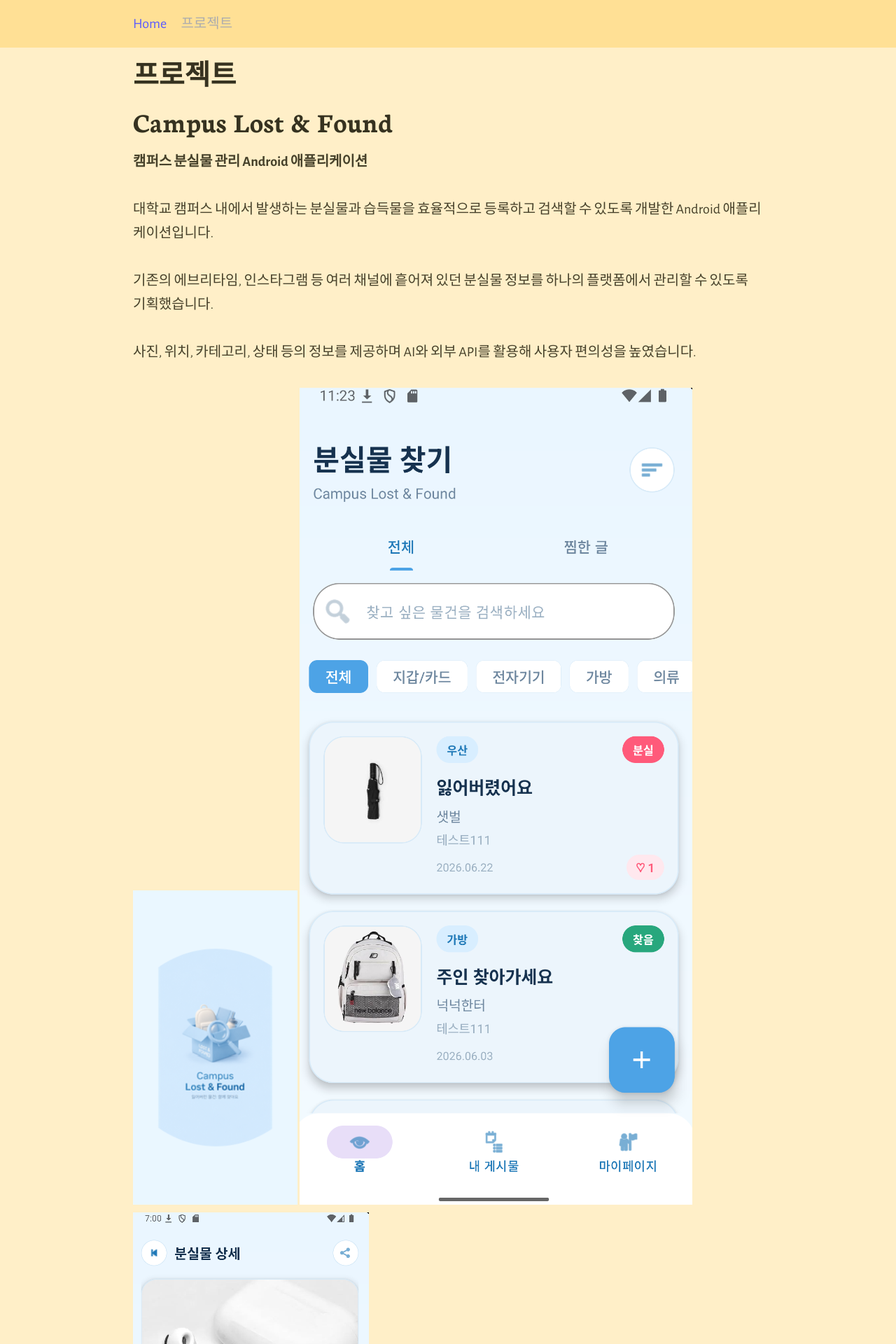
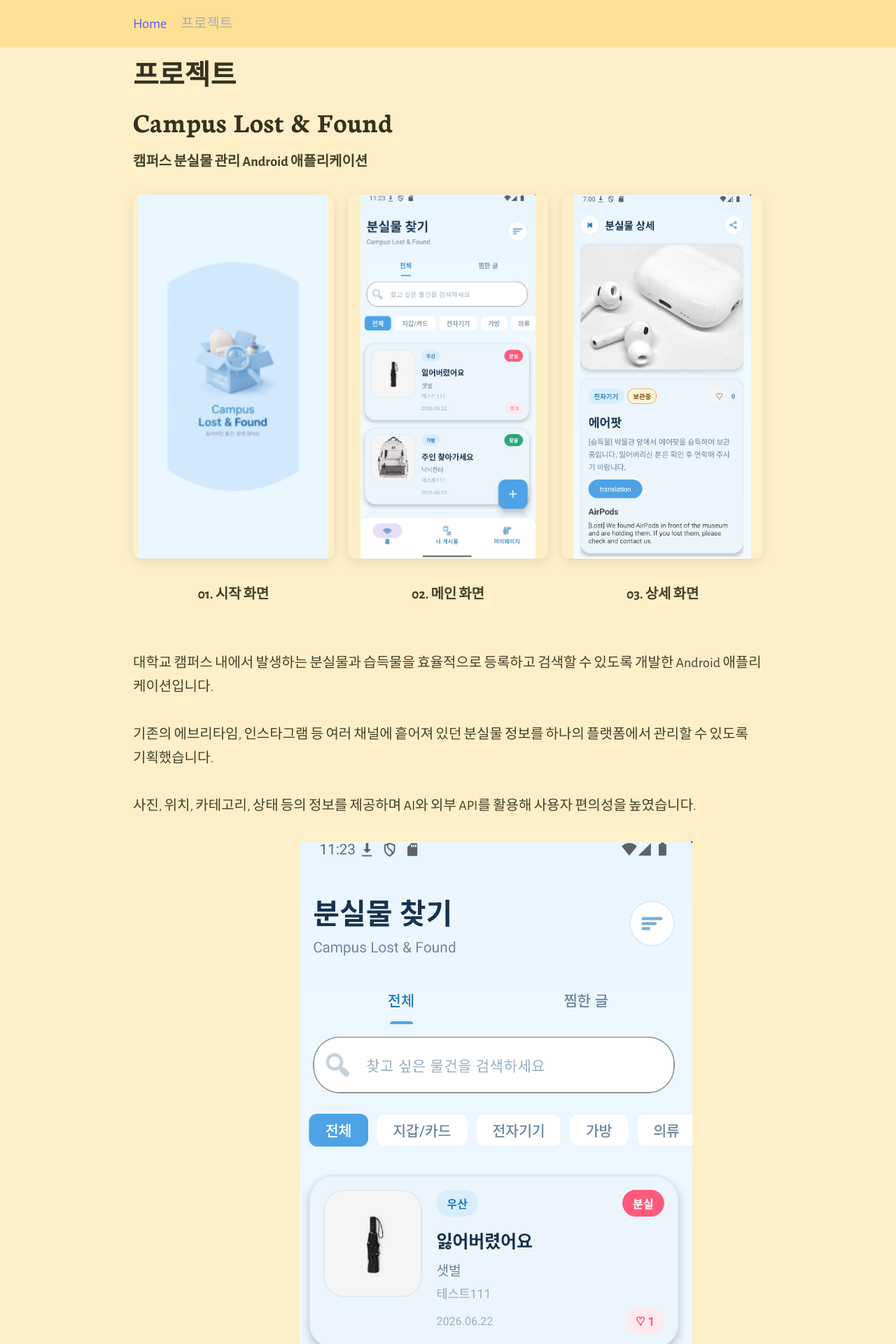
Before and after one commit to dadah118/dadah118.github.io, a Jekyll site: the page built from projects.md, in a window 1280 px wide. Shown: the top 1920 px of the page at 70% size. Built offline with Jekyll 4.4.1, drawn with Linux system fonts in a browser that asks for light colours.

Commit message:
Update portfolio

```diff
--- a/projects.md
+++ b/projects.md
@@ -6,6 +6,59 @@ permalink: /projects/
 # Campus Lost & Found
 
 **캠퍼스 분실물 관리 Android 애플리케이션**
+
+<style>
+.screenshot-gallery {
+  display: grid;
+  grid-template-columns: repeat(3, minmax(0, 1fr));
+  gap: 20px;
+  margin: 30px 0;
+}
+
+.screenshot-item {
+  text-align: center;
+  min-width: 0;
+}
+
+.screenshot-item img {
+  width: 100%;
+  height: 520px;
+  object-fit: contain;
+  border-radius: 12px;
+  box-shadow: 0 4px 15px rgba(0, 0, 0, 0.10);
+}
+
+.screenshot-item p {
+  margin-top: 12px;
+  font-weight: bold;
+}
+
+@media (max-width: 700px) {
+  .screenshot-gallery {
+    grid-template-columns: 1fr;
+    gap: 30px;
+  }
+
+  .screenshot-item img {
+    height: auto;
+    max-height: 650px;
+  }
+}
+</style>
+<div class="screenshot-gallery">
+  <div class="screenshot-item">
+    <img src="/assets/images/campus-splash.png" alt="앱 시작 화면">
+    <p>01. 시작 화면</p>
+  </div>
+  <div class="screenshot-item">
+    <img src="/assets/images/campus-main.png" alt="앱 메인 화면">
+    <p>02. 메인 화면</p>
+  </div>
+  <div class="screenshot-item">
+    <img src="/assets/images/campus-detail.png" alt="분실물 상세 화면">
+    <p>03. 상세 화면</p>
+  </div>
+</div>
 
 대학교 캠퍼스 내에서 발생하는 분실물과 습득물을 효율적으로 등록하고 검색할 수 있도록 개발한 Android 애플리케이션입니다.
 
@@ -36,9 +89,8 @@ permalink: /projects/
 - 위치와 사진 정보를 활용한 탐색 편의성 개선
 - AI 및 외부 API를 활용한 사용자 입력 부담 감소
 
+## 2. 주요 기능
 ![Campus Lost & Found 화면 구성]( /assets/images/campus-lost-found-flow.png )
-
-## 2. 주요 기능
 
 ### ① 분실물 및 습득물 관리
 
```
